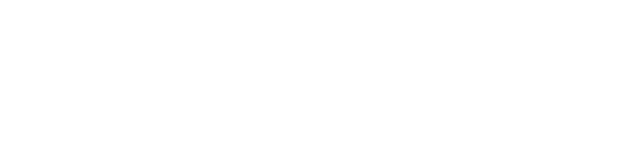
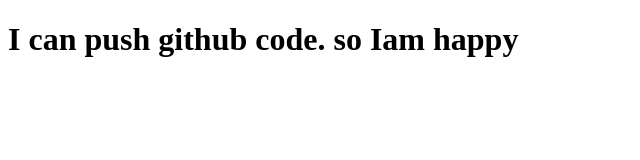
Before and after one commit to SuronjoyRoy/second-github-repo, a plain HTML site: page index.html in a window 1280 px wide. Shown: the whole page, without its empty margins (0-640 px from the left). Drawn offline with Linux system fonts and the light colour scheme.

Commit message:
first commit

```diff
--- a/index.html
+++ b/index.html
@@ -6,6 +6,6 @@
     <title>Secong my github repo</title>
 </head>
 <body>
-
+    <h1>I can push github code. so Iam happy</h1>
 </body>
 </html>
```
